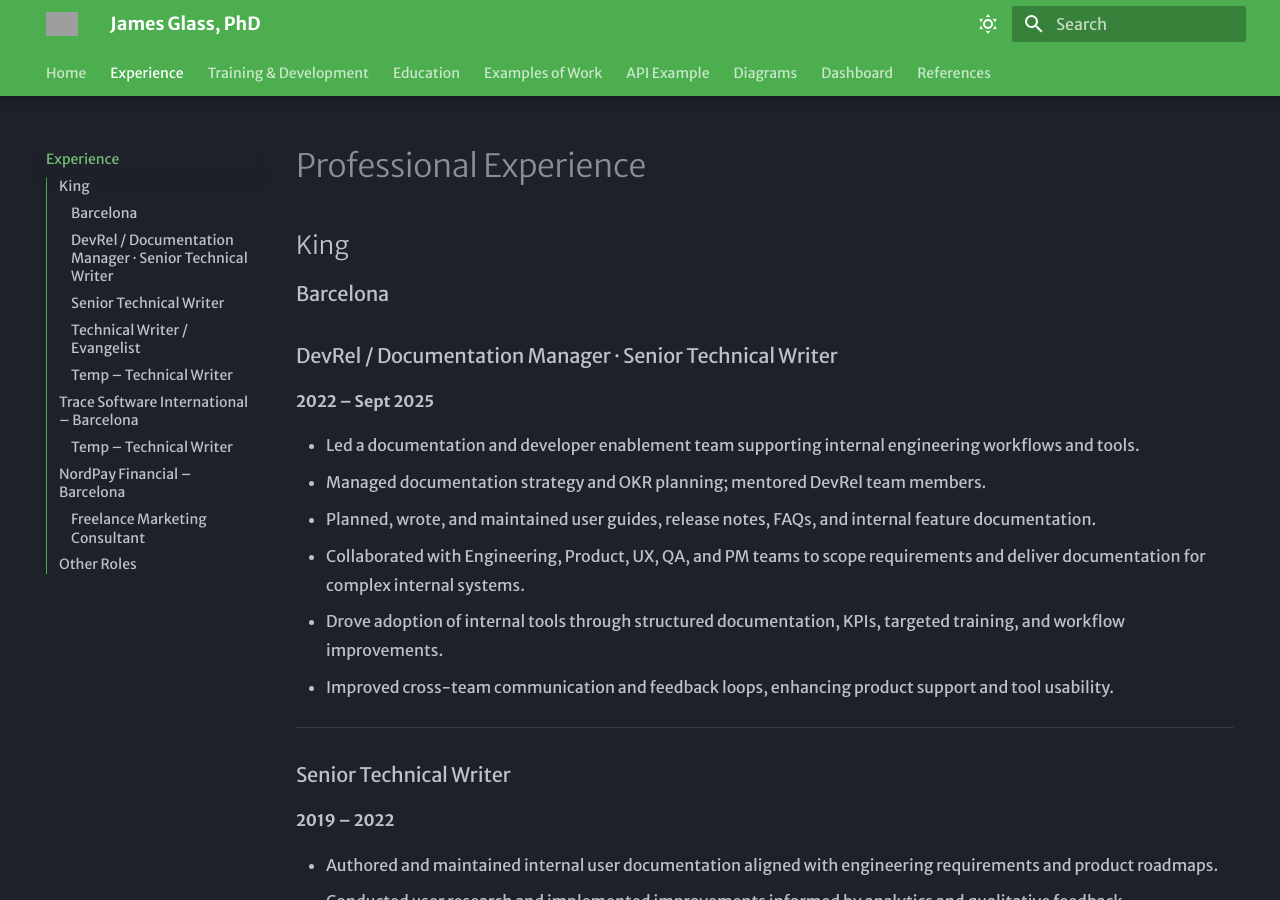
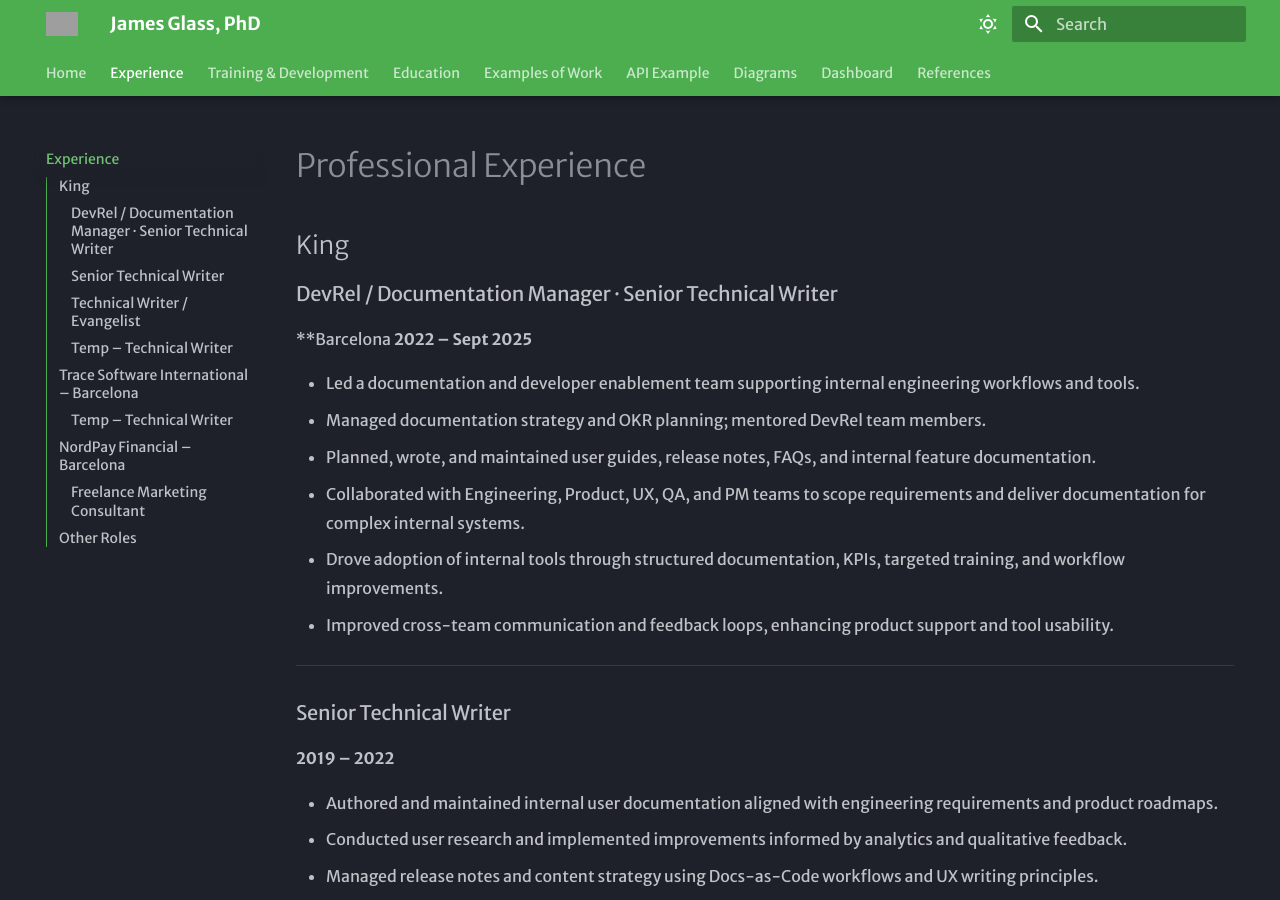
Before and after one commit to james-glass1999/MKDocs-James-Glass-PhD, an MkDocs documentation site: the page built from docs/experience.md, in a window 1280 px wide and 900 px high. Built offline with MkDocs 1.6.1 and Material for MkDocs 9.7.7, drawn with Linux system fonts in a browser that asks for light colours; grey boxes are pictures that could not be loaded.

Commit message:
updates for exp

```diff
--- a/docs/experience.md
+++ b/docs/experience.md
@@ -1,9 +1,8 @@
 # Professional Experience
 
 ## King
-### Barcelona
-
 ### DevRel / Documentation Manager · Senior Technical Writer
+**Barcelona
 **2022 – Sept 2025**
 
 - Led a documentation and developer enablement team supporting internal engineering workflows and tools.
```
